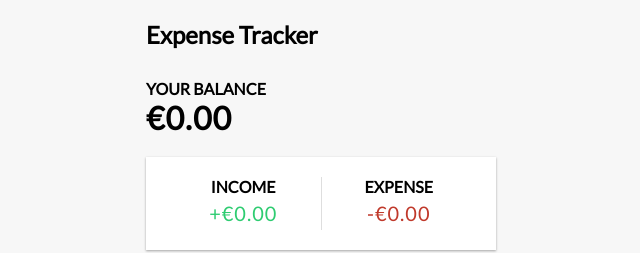
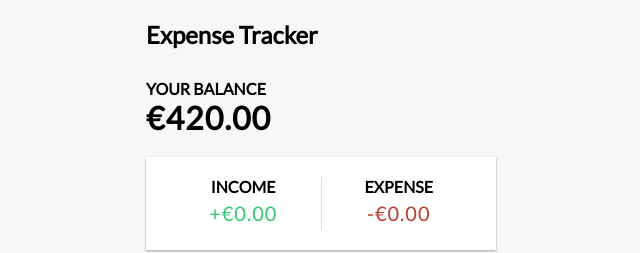
Before and after one commit to ceyhanbekiroglu/expense-tracker, a React (Create React App) app: page / in a window 1280 px wide. Shown: the top 253 px of the page, without its empty margins (319-959 px from the left). Built offline with nearby package versions, Linux system fonts and the light colour scheme.

Commit message:
Add `total` to Balance.js

```diff
--- a/src/Components/Balance.js
+++ b/src/Components/Balance.js
@@ -1,10 +1,18 @@
 import React from "react"
+import { GlobalContext } from "../context/GlobalState"
+import { useContext } from "react"
 
 export default function Balance() {
+	const { transactions } = useContext(GlobalContext)
+
+	const amounts = transactions.map((transaction) => transaction.amount)
+
+	const total = amounts.reduce((acc, item) => (acc += item), 0).toFixed(2)
+
 	return (
 		<>
 			<h4>Your Balance</h4>
-			<h1>€0.00</h1>
+			<h1>€{total}</h1>
 		</>
 	)
 }
```
